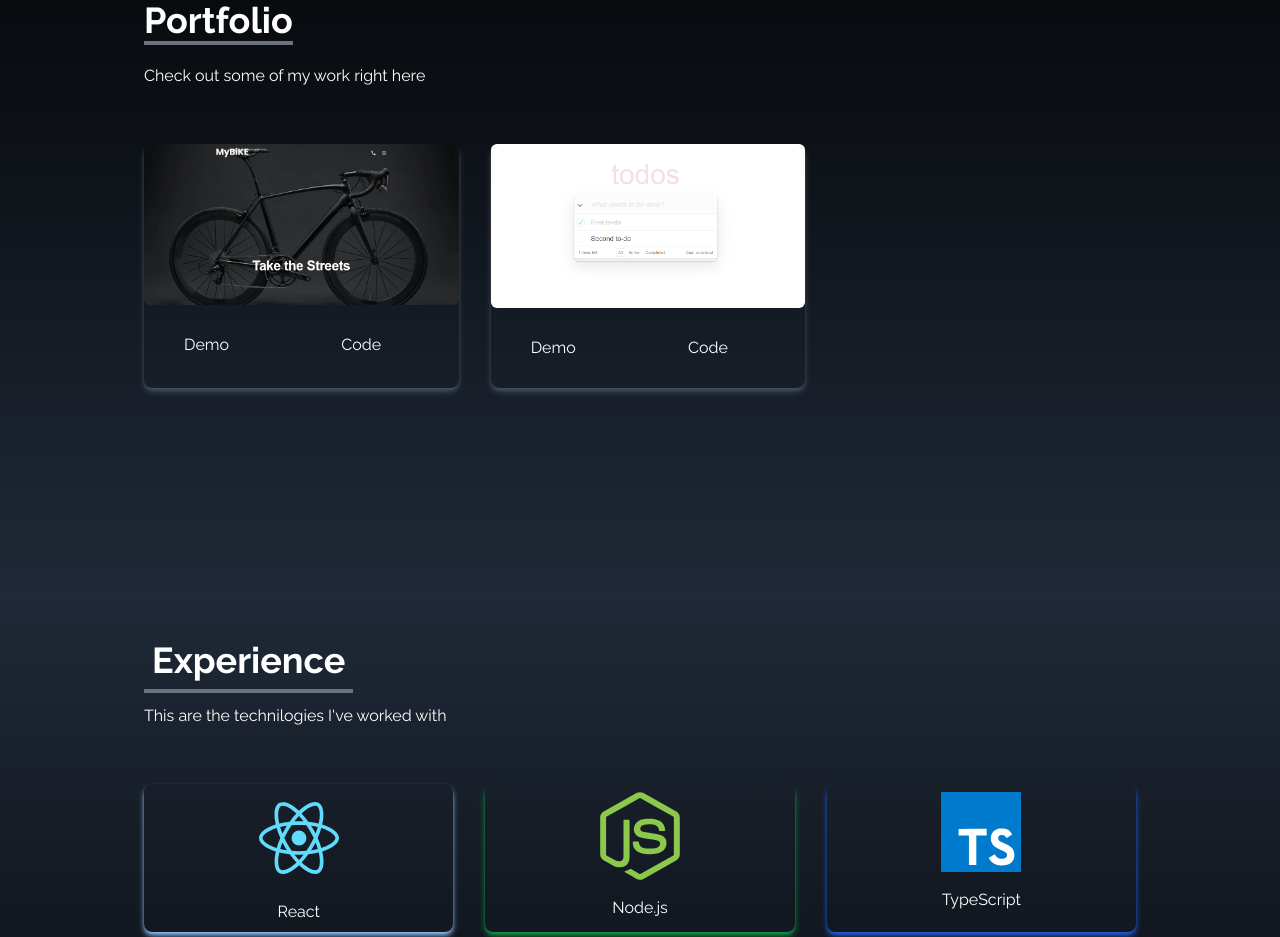
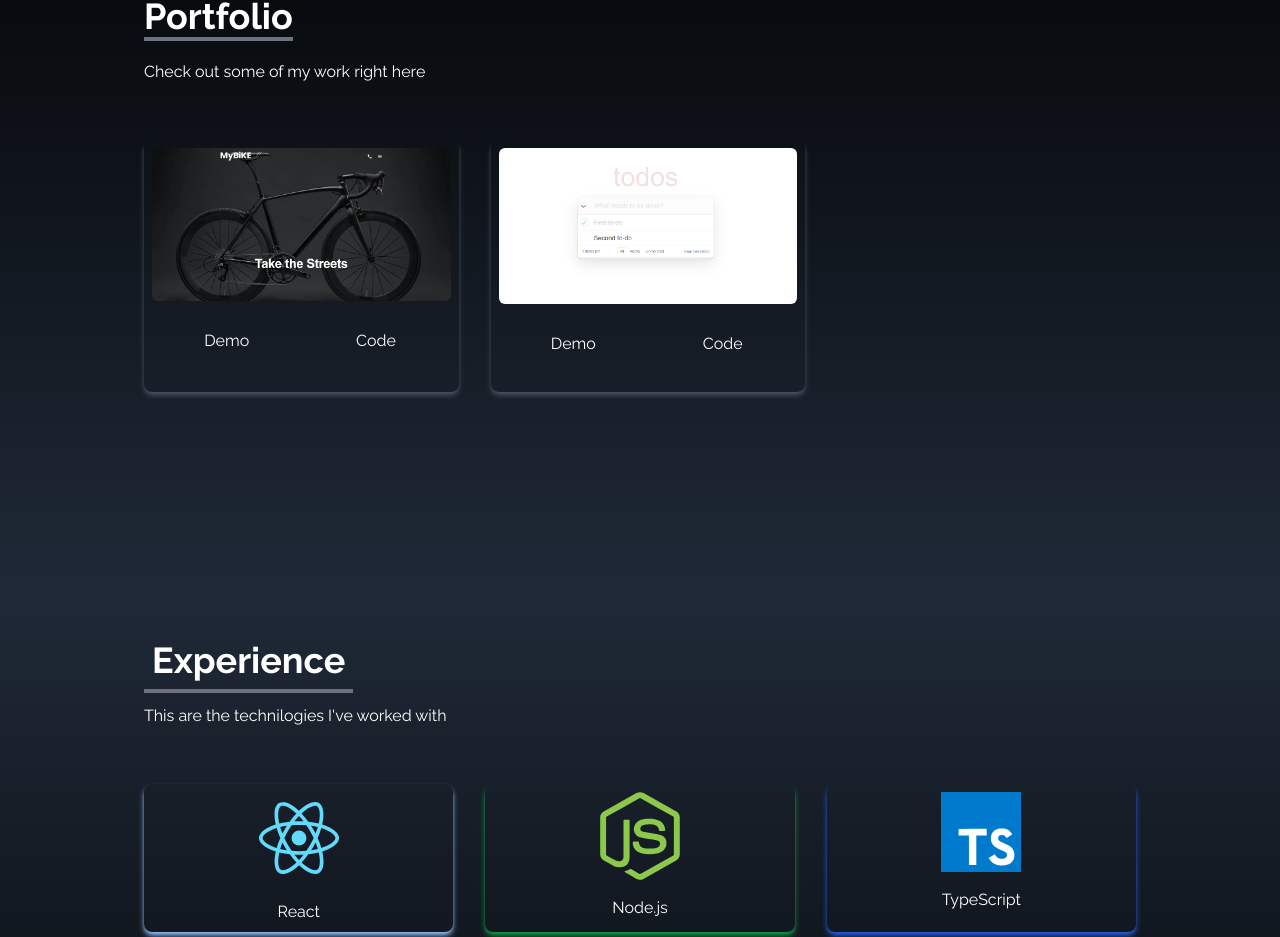
Before and after one commit to official-artem/my-portfolio, a React (Create React App) app: page / in a window 1280 px wide. Shown: the part 1886-2823 px from the top of the page. Built offline with nearby package versions, Linux system fonts and the light colour scheme.

Commit message:
fixed the links positions in the portfolio cards

```diff
--- a/src/components/Portfolio/Portfolio.jsx
+++ b/src/components/Portfolio/Portfolio.jsx
@@ -17,7 +17,7 @@ export const Portfolio = () => {
 
         <div className="grid sm:grid-cols-2 md:grid-cols-3 gap-8 px-12 sm:px-0">
           {portfolios.map(({ id, src, demo, code }) => (
-            <div key={id} className="shadow-md shadow-gray-600 rounded-lg">
+            <div key={id} className="shadow-md shadow-gray-600 rounded-lg p-2">
               <img
                 src={src}
                 alt="Bike landing"
@@ -28,7 +28,7 @@ export const Portfolio = () => {
                   href={demo}
                   rel="noreferrer"
                   target="_blank"
-                  className="w-1/2 px-6 py-3 m-4 duration-200 hover:scale-105"
+                  className="w-1/2 px-6 py-3 m-4 duration-200 hover:scale-105 text-center"
                 >
                   Demo
                 </a>
@@ -36,7 +36,7 @@ export const Portfolio = () => {
                   href={code}
                   rel="noreferrer"
                   target="_blank"
-                  className="w-1/2 px-6 py-3 m-4 duration-200 hover:scale-105"
+                  className="w-1/2 px-6 py-3 m-4 duration-200 hover:scale-105 text-center"
                 >
                   Code
                 </a>
```
